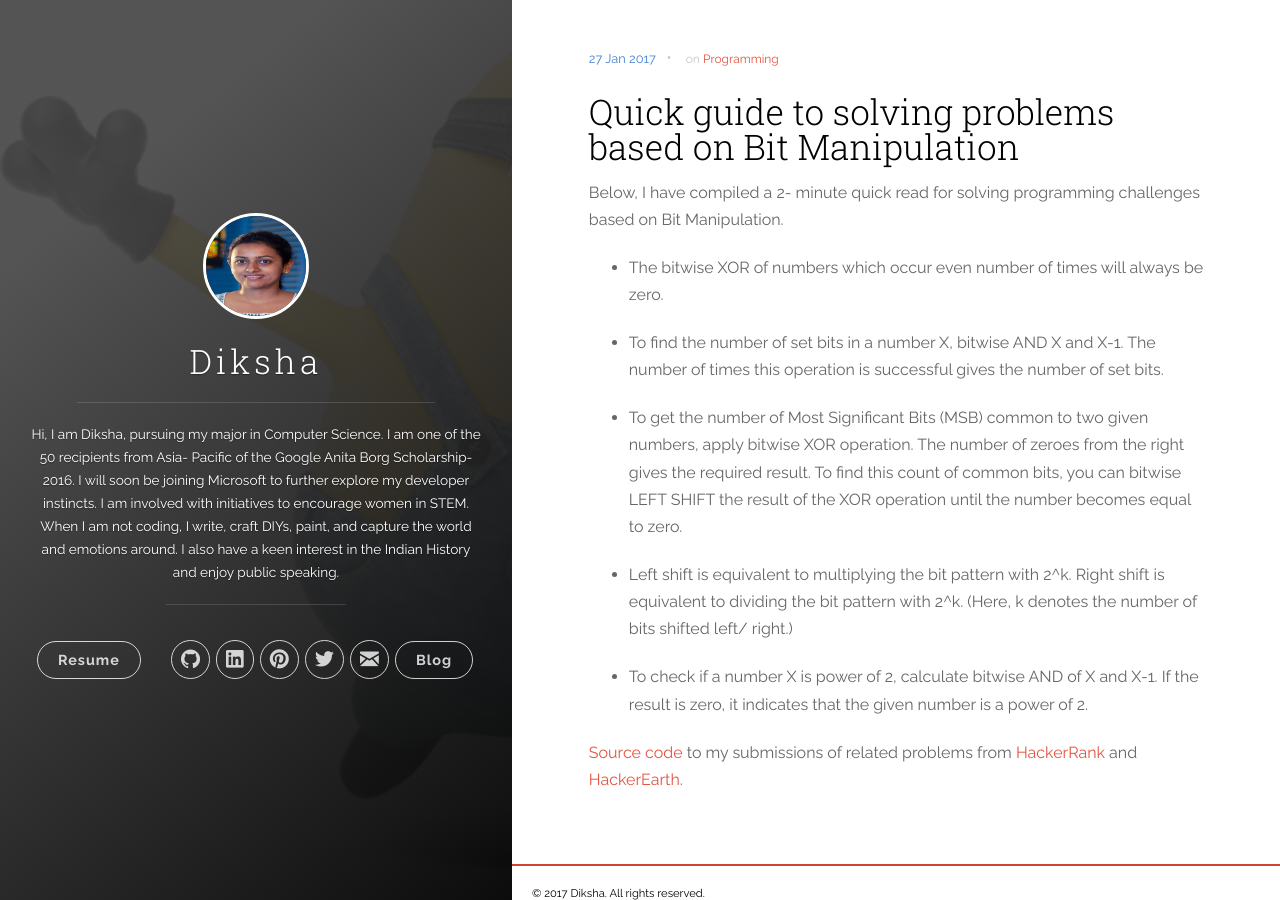
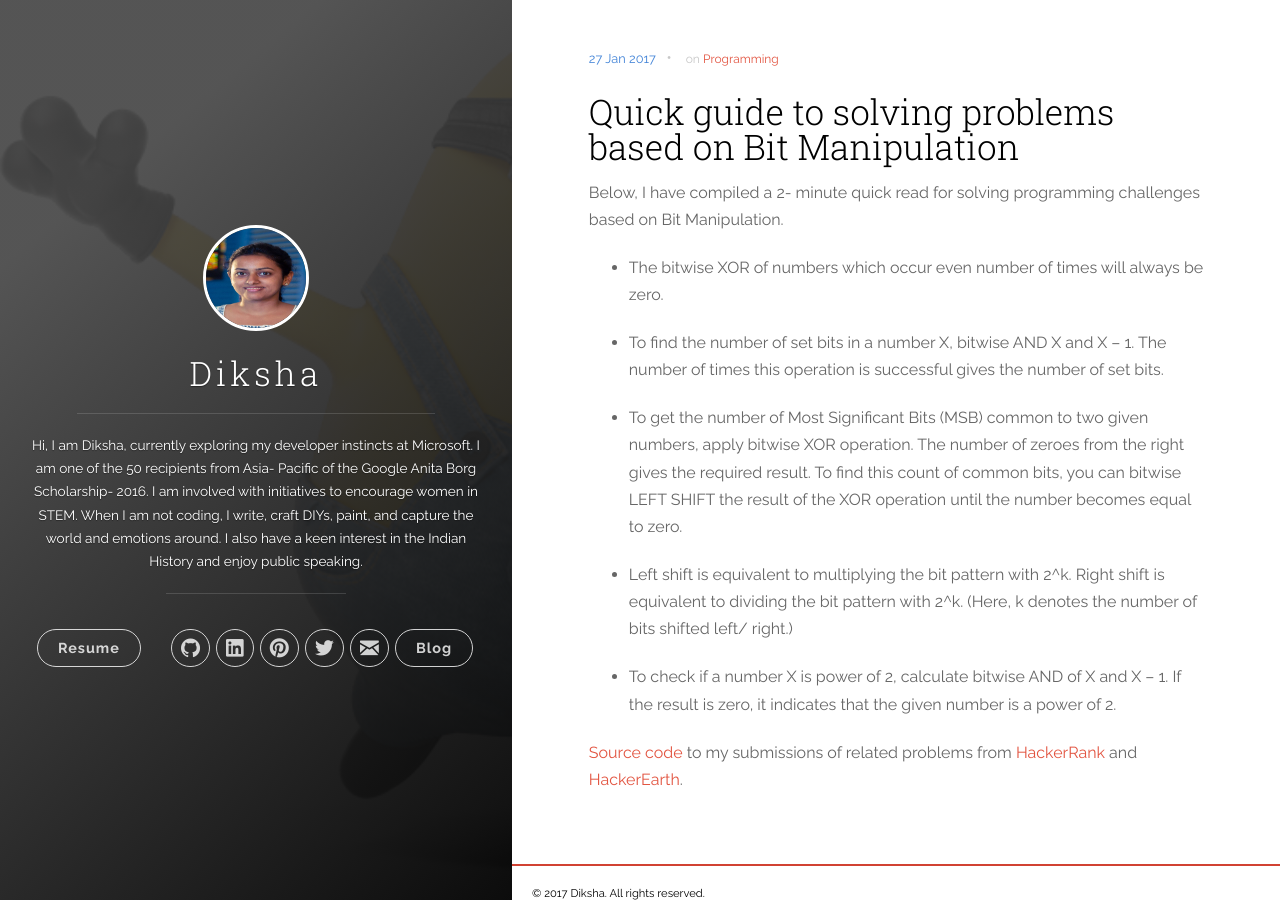
Before and after one commit to Diksha-Rathi/diksha-rathi.github.io, a Jekyll site: the page built from _posts/2017-01-27-bit-manipulation.markdown, in a window 1280 px wide. Built offline with Jekyll 4.4.1, drawn with Linux system fonts in a browser that asks for light colours; nearby versions of some CDN libraries.

Commit message:
Update bio

```diff
--- a/_config.yml
+++ b/_config.yml
@@ -1,6 +1,6 @@
 # Site settings
 title: Diksha
-description: 'Hi, I am Diksha, pursuing my major in Computer Science. I am one of the 50 recipients from Asia- Pacific of the Google Anita Borg Scholarship- 2016. I will soon be joining Microsoft to further explore my developer instincts. I am involved with initiatives to encourage women in STEM. When I am not coding, I write, craft DIYs, paint, and capture the world and emotions around. I also have a keen interest in the Indian History and enjoy public speaking.'
+description: 'Hi, I am Diksha, currently exploring my developer instincts at Microsoft. I am one of the 50 recipients from Asia- Pacific of the Google Anita Borg Scholarship- 2016. I am involved with initiatives to encourage women in STEM. When I am not coding, I write, craft DIYs, paint, and capture the world and emotions around. I also have a keen interest in the Indian History and enjoy public speaking.'
 url: 'http://diksha-rathi.github.io'
 baseurl: ''
 google_analytics: 'UA-74332052-1'
--- a/_posts/2017-01-27-bit-manipulation.markdown
+++ b/_posts/2017-01-27-bit-manipulation.markdown
@@ -9,12 +9,12 @@ Below, I have compiled a 2- minute quick read for solving programming challenges
 
 * The bitwise XOR of numbers which occur even number of times will always be zero.
 
-* To find the number of set bits in a number X, bitwise AND X and X-1. The number of times this operation is successful gives the number of set bits.
+* To find the number of set bits in a number X, bitwise AND X and X -- 1. The number of times this operation is successful gives the number of set bits.
 
 * To get the number of Most Significant Bits (MSB) common to two given numbers, apply bitwise XOR operation. The number of zeroes from the right gives the required result. To find this count of common bits, you can bitwise LEFT SHIFT the result of the XOR operation until the number becomes equal to zero.
 
 * Left shift is equivalent to multiplying the bit pattern with 2^k. Right shift is equivalent to dividing the bit pattern with 2^k. (Here, k denotes the number of bits shifted left/ right.)
 
-* To check if a number X is power of 2, calculate bitwise AND of X and X-1. If the result is zero, it indicates that the given number is a power of 2.
+* To check if a number X is power of 2, calculate bitwise AND of X and X -- 1. If the result is zero, it indicates that the given number is a power of 2.
 
 [Source code](https://github.com/Diksha-Rathi/Competitive-Programming/tree/master/Algorithms/Bit%20Manipulation) to my submissions of related problems from [HackerRank](https://www.hackerrank.com/domains/algorithms/bit-manipulation/) and [HackerEarth](https://www.hackerearth.com/practice/basic-programming/bit-manipulation/basics-of-bit-manipulation/practice-problems/).
```
